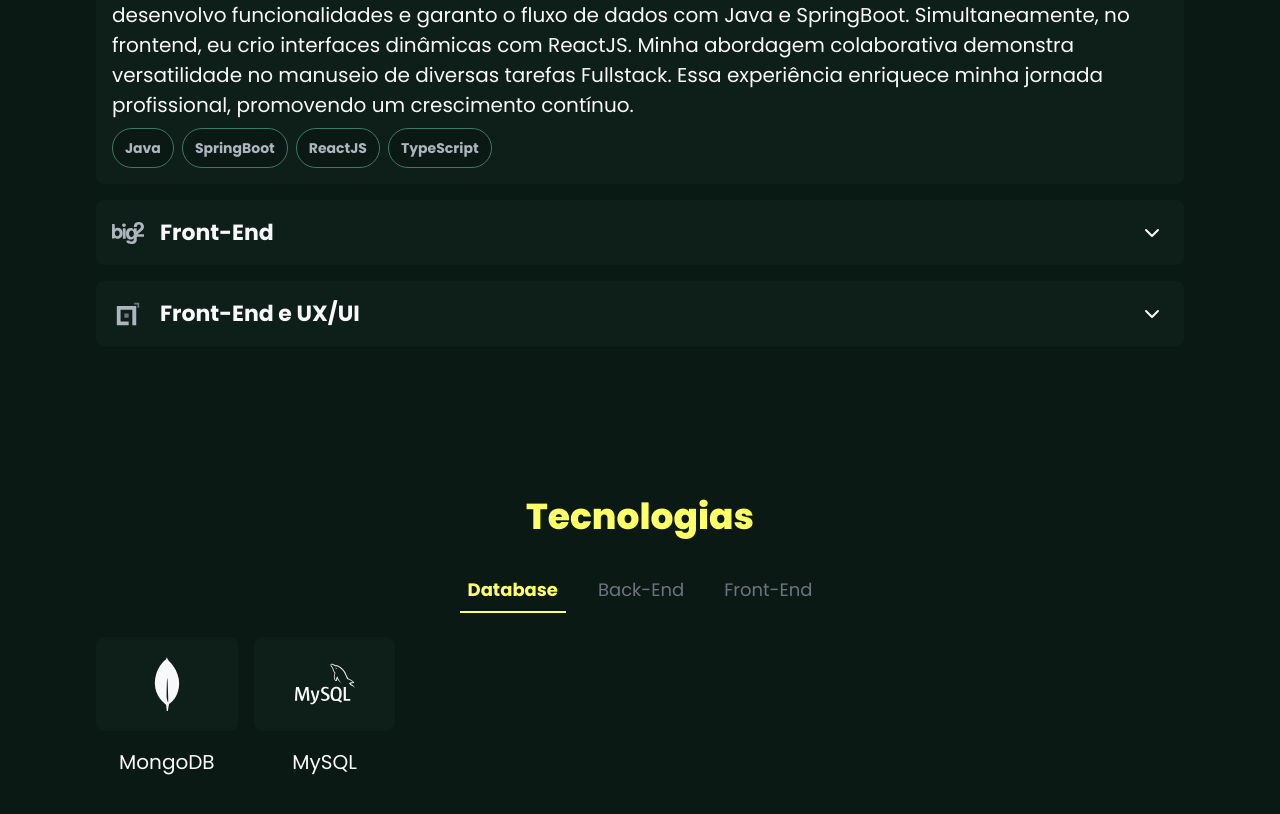
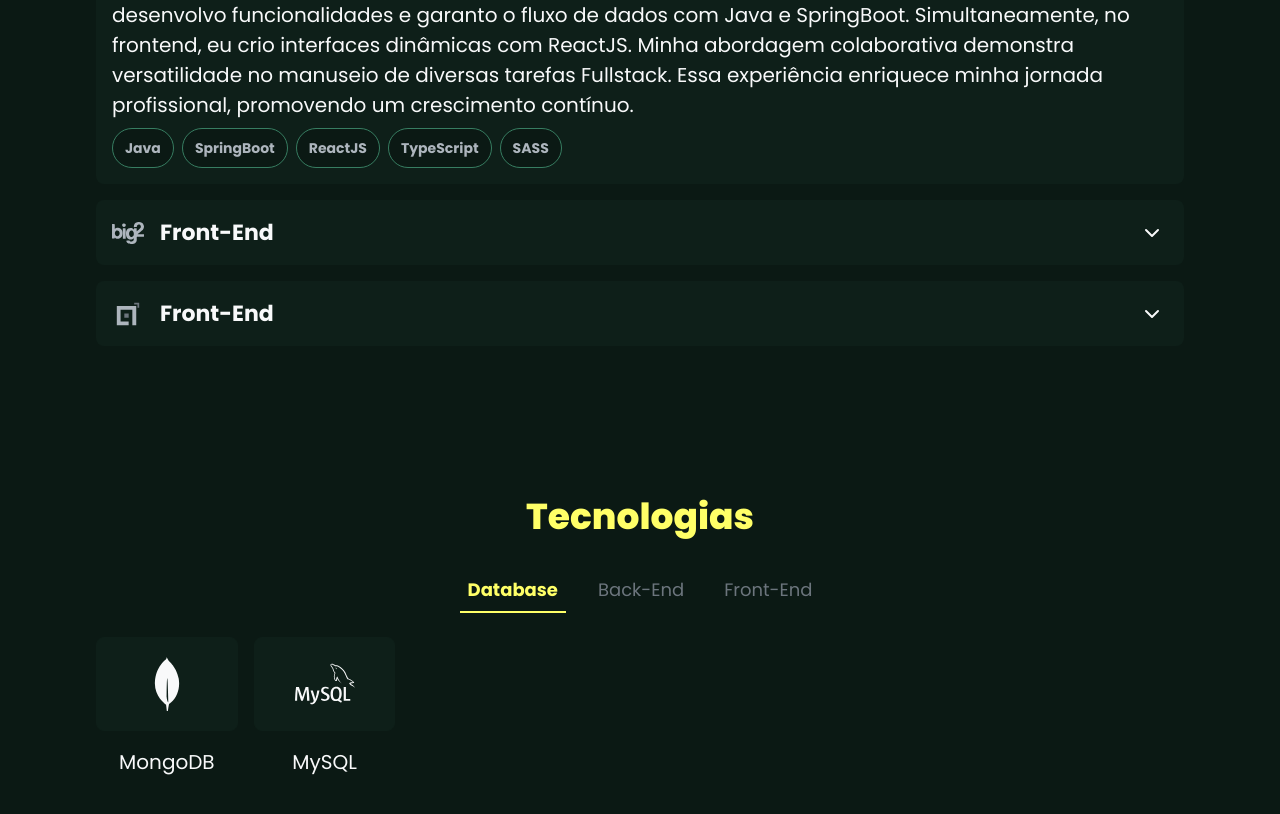
Before and after one commit to SirPripyat/leonardo-rossi, a Next.js app: page / in a window 1280 px wide. Shown: the part 1367-2181 px from the top of the page. Built offline with nearby package versions, Linux system fonts and the light colour scheme.

Commit message:
Add customHook genérico para trocar idiomas na seção de experiencias

```diff
--- a/app/components/Experiences/Experiences.tsx
+++ b/app/components/Experiences/Experiences.tsx
@@ -1,17 +1,18 @@
 "use client";
 
+import useToggleLanguageText from "@/app/hooks/useToggleText";
 import ExperiencesCards from "../ExperiencesCards/ExperiencesCards";
 import "./Experiences.scss";
-import useToggleExperiencesText from "./useToggleExperiencesText";
+import { experiencesText } from "@/app/texts/experiencesText";
 
 export default function Experiences() {
-  const { experiencesText } = useToggleExperiencesText();
+  const { text } = useToggleLanguageText(experiencesText);
 
   return (
     <section id="experiences" className="experiences-container ">
       <h2>Experiências</h2>
       <div className="experiences-container__companys">
-        {experiencesText.map((experience, id) => (
+        {text.map((experience, id) => (
           <ExperiencesCards key={id} {...experience} />
         ))}
       </div>
--- a/app/components/Experiences/useToggleExperiencesText.tsx
+++ /dev/null
@@ -1,96 +0,0 @@
-import { LanguageContext } from "@/app/context/languageContext/LanguageContext";
-import { StaticImageData } from "next/image";
-import { useCallback, useContext, useEffect, useState } from "react";
-import happyLogo from "../../assets/happy-logo.svg";
-import big2Logo from "../../assets/big2-logo.svg";
-import quantzedLogo from "../../assets/quantzed-logo.svg";
-
-type ExperiencesText = {
-  companyImage: StaticImageData;
-  role: string;
-  company: string;
-  date: string;
-  description: string;
-  cardIsOpen?: boolean;
-  skills: string[];
-};
-
-export default function useToggleExperiencesText() {
-  const { language } = useContext(LanguageContext);
-
-  const [experiencesText, setExperiencesText] = useState<ExperiencesText[]>([]);
-
-  const toggleExperiencesText = useCallback(() => {
-    if (language === "pt-br")
-      return setExperiencesText([
-        {
-          companyImage: happyLogo,
-          role: "FullStack",
-          company: "Happy Brasil",
-          date: "Dez 2023 -",
-          description:
-            "Como desenvolvedor Fullstack, eu me especializo em Java, SpringBoot e ReactJS. No backend, eu desenvolvo funcionalidades e garanto o fluxo de dados com Java e SpringBoot. Simultaneamente, no frontend, eu crio interfaces dinâmicas com ReactJS. Minha abordagem colaborativa demonstra versatilidade no manuseio de diversas tarefas Fullstack. Essa experiência enriquece minha jornada profissional, promovendo um crescimento contínuo.",
-          cardIsOpen: true,
-          skills: ["Java", "SpringBoot", "ReactJS", "TypeScript"],
-        },
-        {
-          companyImage: big2Logo,
-          role: "Front-End",
-          company: "Front-End",
-          date: "Jul 2023 - Nov 2023",
-          description:
-            "Em meu papel de meio período como Desenvolvedor Front-End na Big2, eu desenvolvi independentemente três sistemas web: VendeLivros para integração com o marketplace de vendedores de livros, Big2 para gerenciamento abrangente de marketplace, e O Melhor Frete para cotação de frete.",
-          skills: ["ReactJS", "TypeScript", "NextJS", "Tailwind CSS"],
-        },
-        {
-          companyImage: quantzedLogo,
-          role: "Front-End e UX/UI",
-          company: "Quantzed",
-          date: "Nov 2021 - Feb 2023",
-          description:
-            "Como Desenvolvedor Front-End, eu me esforcei para aprimorar a experiência do desenvolvedor (DX) colaborando no Design System da empresa. Através de iniciativas, melhorei a experiência do usuário (UX) da interface, garantindo uma experiência fluida e amigável em todos os projetos.",
-          skills: ["TypeScript", "Angular", "UX/UI", "SASS"],
-        },
-      ]);
-
-    if (language === "us-en")
-      return setExperiencesText([
-        {
-          companyImage: happyLogo,
-          role: "FullStack",
-          company: "Happy Brasil",
-          date: "Dec 2023 -",
-          description:
-            "As a Fullstack Developer, I specialize in Java, SpringBoot, and ReactJS. On the backend, I develop features and ensure data flow with Java and SpringBoot. Simultaneously, on the front-end, I create dynamic interfaces with ReactJS. My collaborative approach showcases versatility in handling diverse Fullstack tasks. This experience enriches my professional journey, fostering continuous growth.",
-          cardIsOpen: true,
-          skills: ["Java", "SpringBoot", "ReactJS", "TypeScript"],
-        },
-        {
-          companyImage: big2Logo,
-          role: "Front-End",
-          company: "Big2",
-          date: "Jul 2023 - Nov 2023",
-          description:
-            "In my part-time role as a Front-End Developer at Big2, I independently developed three websystems: VendeLivros for booksellers' marketplace integration, Big2 for comprehensive marketplace management, and O Melhor Frete for freight quotation.",
-          skills: ["ReactJS", "TypeScript", "NextJS", "Tailwind CSS"],
-        },
-        {
-          companyImage: quantzedLogo,
-          role: "Front-End and UX/UI",
-          company: "Quantzed",
-          date: "Nov 2021 - Feb 2023",
-          description:
-            "As a Front-End Developer and UX/UI Designer, I made efforts to enhance the developer experience (DX) by collaborating on the company's Design System. Through initiatives, I improved interface UX, ensuring a seamless and user-friendly experience across projects.",
-          skills: ["TypeScript", "Angular", "UX/UI", "SASS"],
-        },
-      ]);
-  }, [language]);
-
-  useEffect(() => {
-    toggleExperiencesText();
-  }, [toggleExperiencesText]);
-
-  return {
-    experiencesText,
-  };
-}
--- /dev/null
+++ b/app/texts/experiencesText.ts
@@ -0,0 +1,96 @@
+import { StaticImageData } from "next/image";
+import { LanguageType } from "../types/language";
+import happyLogo from "@/app/assets/happy-logo.svg";
+import big2Logo from "@/app/assets/big2-logo.svg";
+import quantzedLogo from "@/app/assets/quantzed-logo.svg";
+import { ProgrammingRole } from "../types/programmingRole";
+
+type ExperiencesText = {
+  [key in LanguageType]: {
+    companyImage: StaticImageData;
+    role: ProgrammingRole;
+    company: string;
+    date: string;
+    description: string;
+    cardIsOpen?: boolean;
+    skills: string[];
+  }[];
+};
+
+const happyBase = {
+  company: "Happy Brasil",
+  skills: ["Java", "SpringBoot", "ReactJS", "TypeScript", "SASS"],
+};
+
+const big2Base = {
+  company: "Big2",
+  skills: ["ReactJS", "TypeScript", "NextJS", "Tailwind CSS"],
+};
+
+const quantzedBase = {
+  company: "Quantzed",
+  skills: ["TypeScript", "Angular", "SASS", "UX/UI"],
+};
+
+export const experiencesText: ExperiencesText = {
+  "pt-br": [
+    {
+      companyImage: happyLogo,
+      role: "FullStack",
+      company: happyBase.company,
+      date: "Dez 2023 -",
+      description:
+        "Como desenvolvedor Fullstack, eu me especializo em Java, SpringBoot e ReactJS. No backend, eu desenvolvo funcionalidades e garanto o fluxo de dados com Java e SpringBoot. Simultaneamente, no frontend, eu crio interfaces dinâmicas com ReactJS. Minha abordagem colaborativa demonstra versatilidade no manuseio de diversas tarefas Fullstack. Essa experiência enriquece minha jornada profissional, promovendo um crescimento contínuo.",
+      cardIsOpen: true,
+      skills: happyBase.skills,
+    },
+    {
+      companyImage: big2Logo,
+      role: "Front-End",
+      company: big2Base.company,
+      date: "Jul 2023 - Nov 2023",
+      description:
+        "Em meu papel de meio período como Desenvolvedor Front-End na Big2, eu desenvolvi independentemente três sistemas web: VendeLivros para integração com o marketplace de vendedores de livros, Big2 para gerenciamento abrangente de marketplace, e O Melhor Frete para cotação de frete.",
+      skills: big2Base.skills,
+    },
+    {
+      companyImage: quantzedLogo,
+      role: "Front-End",
+      company: quantzedBase.company,
+      date: "Nov 2021 - Feb 2023",
+      description:
+        "Como Desenvolvedor Front-End, eu me esforcei para aprimorar a experiência do desenvolvedor (DX) colaborando no Design System da empresa. Através de iniciativas, melhorei a experiência do usuário (UX) da interface, garantindo uma experiência fluida e amigável em todos os projetos.",
+      skills: quantzedBase.skills,
+    },
+  ],
+  "us-en": [
+    {
+      companyImage: happyLogo,
+      role: "FullStack",
+      company: happyBase.company,
+      date: "Dec 2023 -",
+      description:
+        "As a Fullstack Developer, I specialize in Java, SpringBoot, and ReactJS. On the backend, I develop features and ensure data flow with Java and SpringBoot. Simultaneously, on the front-end, I create dynamic interfaces with ReactJS. My collaborative approach showcases versatility in handling diverse Fullstack tasks. This experience enriches my professional journey, fostering continuous growth.",
+      cardIsOpen: true,
+      skills: happyBase.skills,
+    },
+    {
+      companyImage: big2Logo,
+      role: "Front-End",
+      company: big2Base.company,
+      date: "Jul 2023 - Nov 2023",
+      description:
+        "In my part-time role as a Front-End Developer at Big2, I independently developed three websystems: VendeLivros for booksellers' marketplace integration, Big2 for comprehensive marketplace management, and O Melhor Frete for freight quotation.",
+      skills: big2Base.skills,
+    },
+    {
+      companyImage: quantzedLogo,
+      role: "Front-End",
+      company: quantzedBase.company,
+      date: "Nov 2021 - Feb 2023",
+      description:
+        "As a Front-End Developer and UX/UI Designer, I made efforts to enhance the developer experience (DX) by collaborating on the company's Design System. Through initiatives, I improved interface UX, ensuring a seamless and user-friendly experience across projects.",
+      skills: quantzedBase.skills,
+    },
+  ],
+};
--- /dev/null
+++ b/app/types/programmingRole.d.ts
@@ -0,0 +1 @@
+export type ProgrammingRole = "Front-End" | "Back-End" | "FullStack";
```
